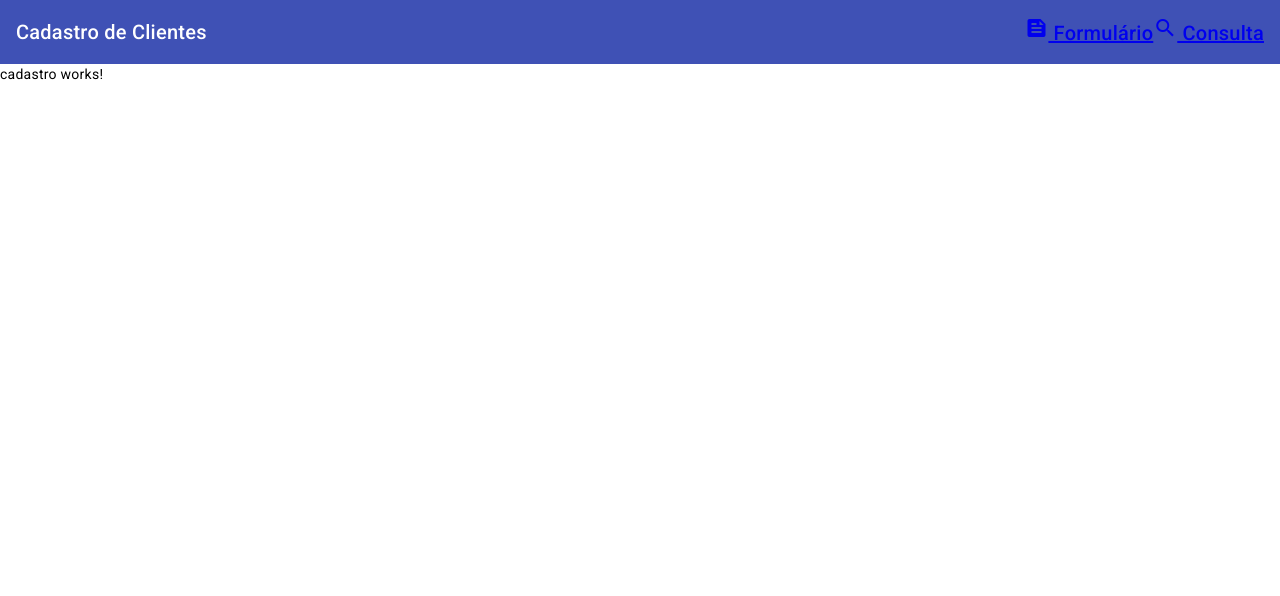
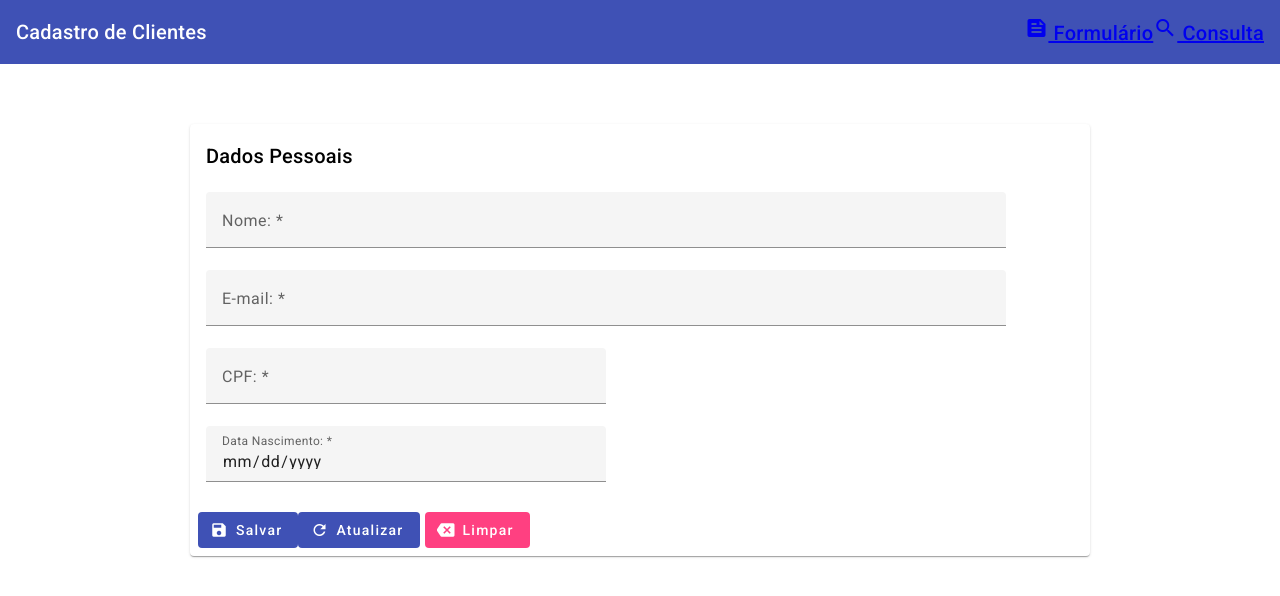
Before and after one commit to Guilherme-Fadel/cadastro-em-angular, an Angular app in the folder crud-angular-material/: page /cadastro in a window 1280 px wide. Shown: the top 596 px of the page. Built offline with nearby package versions, Linux system fonts and the light colour scheme.

Commit message:
Terceiro Commit

```diff
--- a/crud-angular-material/package.json
+++ b/crud-angular-material/package.json
@@ -15,6 +15,7 @@
     "@angular/common": "^19.0.0",
     "@angular/compiler": "^19.0.0",
     "@angular/core": "^19.0.0",
+    "@angular/flex-layout": "^15.0.0-beta.42",
     "@angular/forms": "^19.0.0",
     "@angular/material": "^19.0.4",
     "@angular/platform-browser": "^19.0.0",
@@ -22,6 +23,7 @@
     "@angular/router": "^19.0.0",
     "rxjs": "~7.8.0",
     "tslib": "^2.3.0",
+    "uuid": "^11.0.2",
     "zone.js": "~0.15.0"
   },
   "devDependencies": {
--- a/crud-angular-material/src/app/cadastro/cadastro.component.html
+++ b/crud-angular-material/src/app/cadastro/cadastro.component.html
@@ -1 +1,59 @@
-<p>cadastro works!</p>
+<div fxLayout="row" fxLayoutAlign="center">
+    <div fxlayout="column" fxFlex="900px">
+        <form class="mt-60" #clientesFrm="ngForm">
+            <mat-card>
+                <mat-card-header>
+                    <mat-card-title>Dados Pessoais</mat-card-title>
+                </mat-card-header>
+                <mat-card-content class="mt-20">
+                    <div fxLayout="row" fxLayoutAlign="start" fxLayoutgap="16px">
+                        <div fxLayout="column" fxFlex="800px">
+                            <mat-form-field class="full-width">
+                                <mat-label>Nome: *</mat-label>
+                                <input type="text" placeholder="Ex: José da Silva" matInput />
+                            </mat-form-field>
+                        </div>
+                    </div>
+                    <div fxLayout="row" fxLayoutAlign="start" fxLayoutgap="16px">
+                          <div fxLayout="column" fxFlex="800px">
+                            <mat-form-field class="full-width">
+                                <mat-label>E-mail: *</mat-label>
+                                <input type="email" placeholder="Digite seu email" matInput />
+                            </mat-form-field>
+                        </div>
+                    </div>
+                    <div fxLayout="row" fxLayoutAlign="start" fxLayoutgap="16px">
+                        <div fxLayout="column" fxFlex="400px">
+                            <mat-form-field class="full-width">
+                                <mat-label>CPF: *</mat-label>
+                                <input type="number" placeholder="Digite seu email" matInput />
+                            </mat-form-field>
+                        </div>
+                    </div>
+                    <div fxLayout="row" fxLayoutAlign="start" fxLayoutgap="16px">
+                        <div fxLayout="column" fxFlex="400px">
+                            <mat-form-field class="full-width">
+                                <mat-label>Data Nascimento: *</mat-label>
+                                <input type="date" placeholder="Digite sua data de nascimento" matInput />
+                            </mat-form-field>
+                        </div>
+                    </div>
+                </mat-card-content>
+                <mat-card-actions>
+                    <button mat-flat-button color="primary">
+                        <mat-icon fontIcon="save"></mat-icon>
+                        Salvar
+                    </button>
+                    <button mat-flat-button color="primary">
+                        <mat-icon fontIcon="refresh"></mat-icon>
+                        Atualizar
+                    </button>
+                    <button mat-flat-button color="accent" class="ml-5">
+                        <mat-icon fontIcon="backspace"></mat-icon>
+                        Limpar
+                    </button>
+                </mat-card-actions>
+            </mat-card>
+        </form>
+    </div>
+</div>
--- a/crud-angular-material/src/styles.scss
+++ b/crud-angular-material/src/styles.scss
@@ -2,3 +2,26 @@
 
 html, body { height: 100%; }
 body { margin: 0; font-family: Roboto, "Helvetica Neue", sans-serif; }
+
+.mt-20{
+    margin-top: 20px;
+
+}
+
+.mt-40{
+    margin-top: 40px;
+
+}
+
+.mt-60{
+    margin-top: 60px;
+
+}
+
+.ml-5{
+    margin-left: 5px;
+}
+
+.full-width{
+    width: 100%;
+}
```
Also changed, not shown: crud-angular-material/src/app/cadastro/cadastro.component.ts (+16 -1 lines), 1 other file (tests, documents, lock files or other folders).
